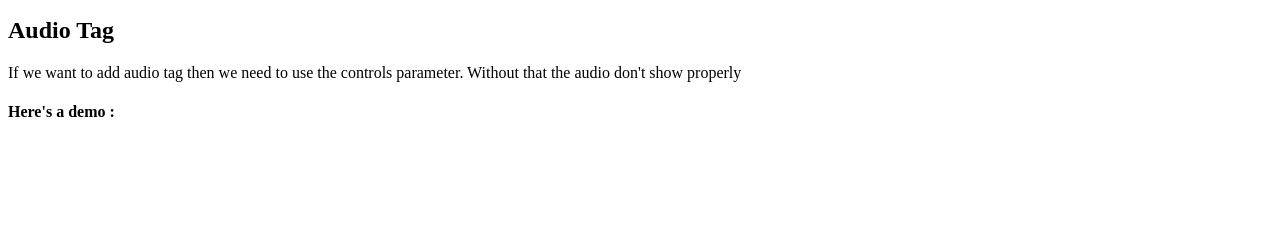
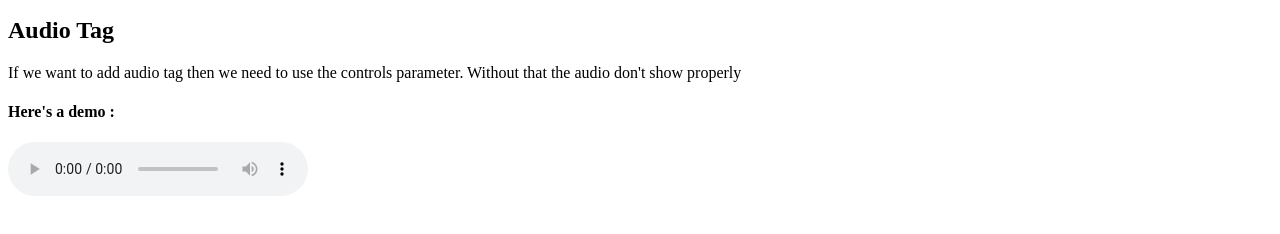
Before and after one commit to OfficialBRACUniversity/practice, a plain HTML site: page module03/index.html in a window 1280 px wide. Shown: the part 106-340 px from the top of the page. Drawn offline with Linux system fonts and the light colour scheme.

Commit message:
Now Confirm Tag

```diff
--- a/module03/index.html
+++ b/module03/index.html
@@ -15,7 +15,7 @@
         <h2>Audio Tag</h2>
         <p>If we want to add audio tag then we need to use the controls parameter. Without that the audio don't show properly</p>
         <h4>Here's a demo : </h4>
-        <audio src="audiovideo/first.mp3 controls"></audio>
+        <audio src="audiovideo/first.mp3" controls></audio>
     </div>
 
 
```
